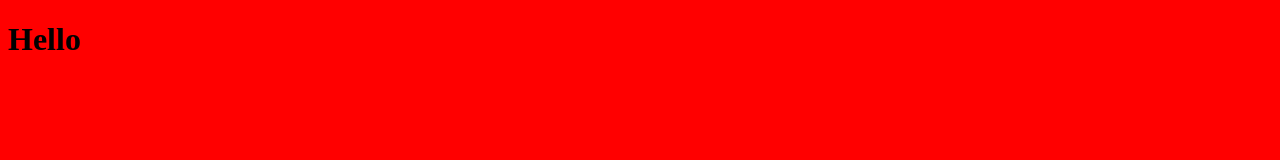
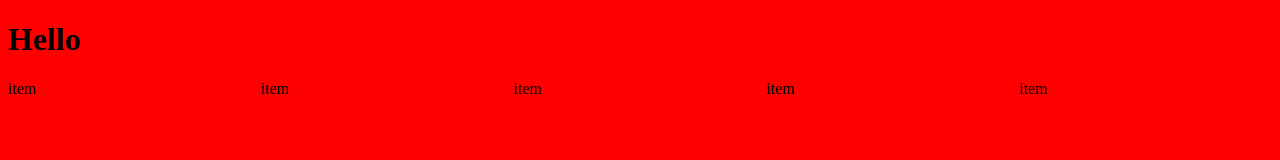
Before and after one commit to MrSunshyne/frontend-meetup-demo, a plain HTML site: page index.html in a window 1280 px wide. Drawn offline with Linux system fonts and the light colour scheme.

Commit message:
simple column layout

```diff
--- a/assets/css/main.css
+++ b/assets/css/main.css
@@ -1,3 +1,12 @@
 body{
 	background: red;
 }
+
+.container{
+    width: 100%;
+}
+
+.blocks{
+    width: 20%;
+    float:left;
+}
--- a/index.html
+++ b/index.html
@@ -7,5 +7,13 @@
 </head>
 <body>
 	<h1>Hello</h1>
+
+    <div class="container">
+        <div class="blocks">item</div>
+        <div class="blocks">item</div>
+        <div class="blocks">item</div>
+        <div class="blocks">item</div>
+        <div class="blocks">item</div>
+    </div>
 </body>
 </html>
```
